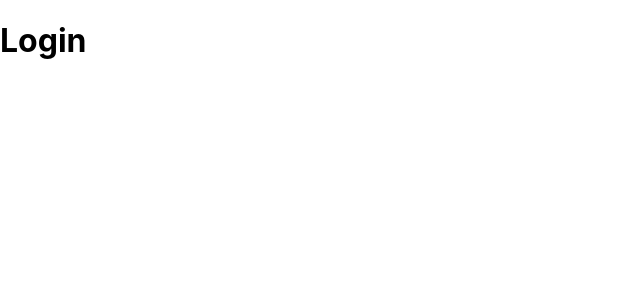
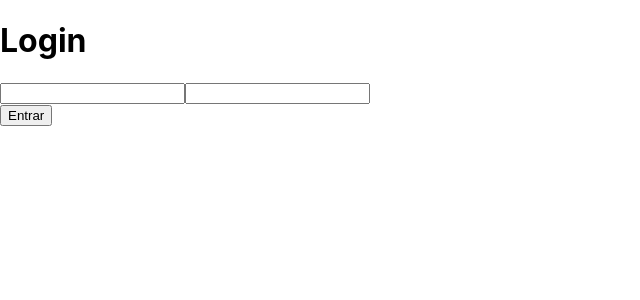
Before and after one commit to rennanprysthon/studyneo-web, a React (Create React App) app: page / in a window 1280 px wide. Shown: the top 300 px of the page, without its empty margins (0-640 px from the left). Built offline with nearby package versions, Linux system fonts and the light colour scheme.

Commit message:
configuracoes iniciais de autenticacao

```diff
--- a/src/Routes/index.tsx
+++ b/src/Routes/index.tsx
@@ -1,9 +1,40 @@
-import React from 'react';
+import React, {
+  useState,
+  useCallback,
+} from 'react';
+import { api } from '../services/api';
 
-const Routes:React.FC = () => (
-  <div>
-    <h1>Login</h1>
-  </div>
-);
+const Routes:React.FC = () => {
+  const [email, setEmail] = useState('');
+  const [password, setPassword] = useState('');
+  const logar = useCallback(
+    async () => {
+      try {
+        const response = await api.post('/admin/login', {
+          email,
+          password,
+        });
+        console.log(response);
+      } catch (error) {
+        console.log(error);
+      }
+    }, [password, email],
+  );
+
+  return (
+    <form onSubmit={logar}>
+      <div>
+        <h1>Login</h1>
+      </div>
+      <div>
+        <input type="email" value={email} onChange={(ctx) => setEmail(ctx.target.value)} />
+        <input type="password" value={password} onChange={(ctx) => setPassword(ctx.target.value)} />
+      </div>
+      <div>
+        <input type="button" onClick={logar} value="Entrar" />
+      </div>
+    </form>
+  );
+};
 
 export default Routes;
--- a/src/services/api.ts
+++ b/src/services/api.ts
@@ -2,6 +2,11 @@ import axios from 'axios';
 
 export const api = axios.create({
   baseURL: 'http://localhost:3333',
+  headers: {
+    post: {
+      'Access-Control-Allow-Origin': '*',
+    },
+  },
 });
 
 api.interceptors.request.use(
```
